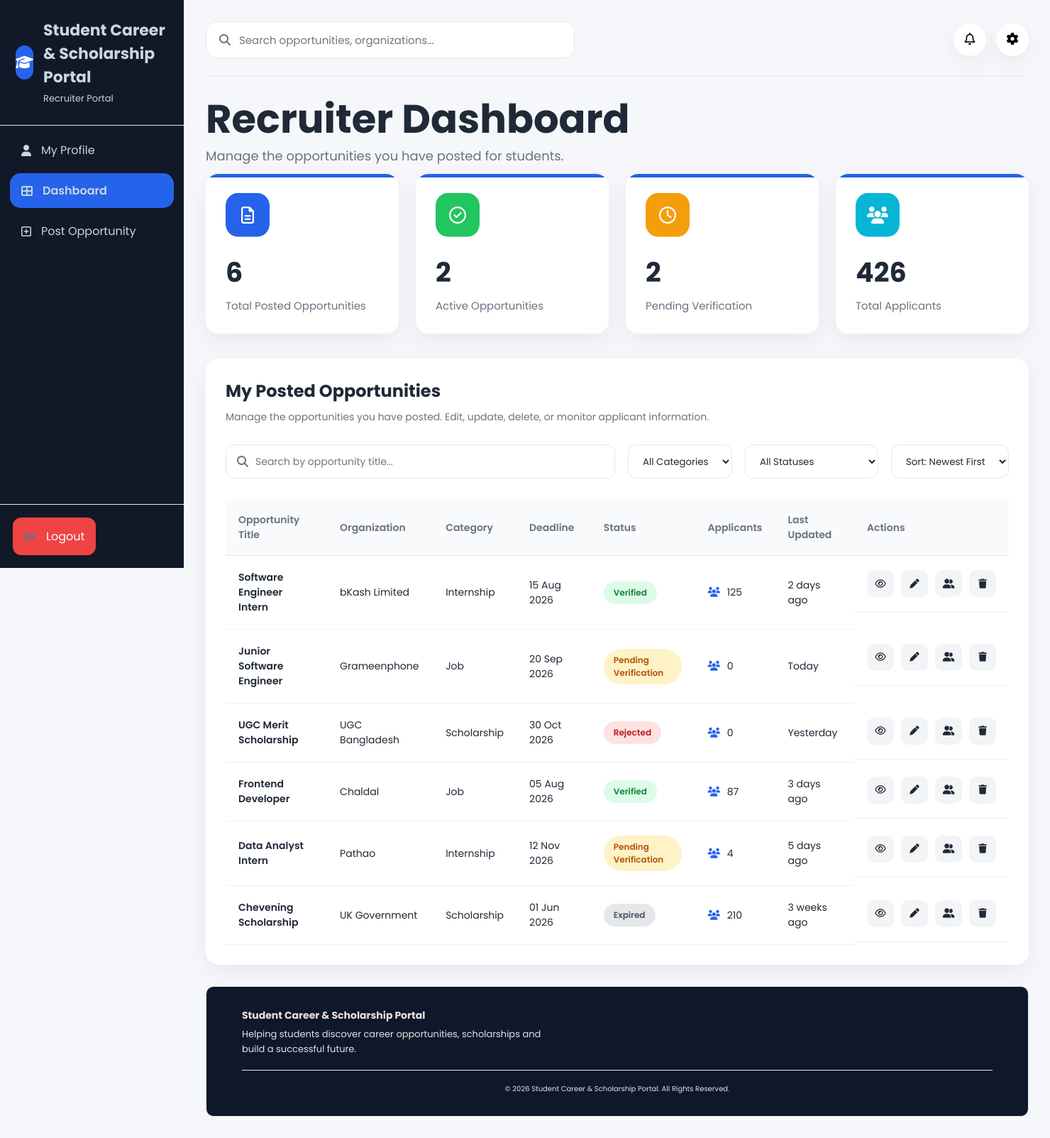
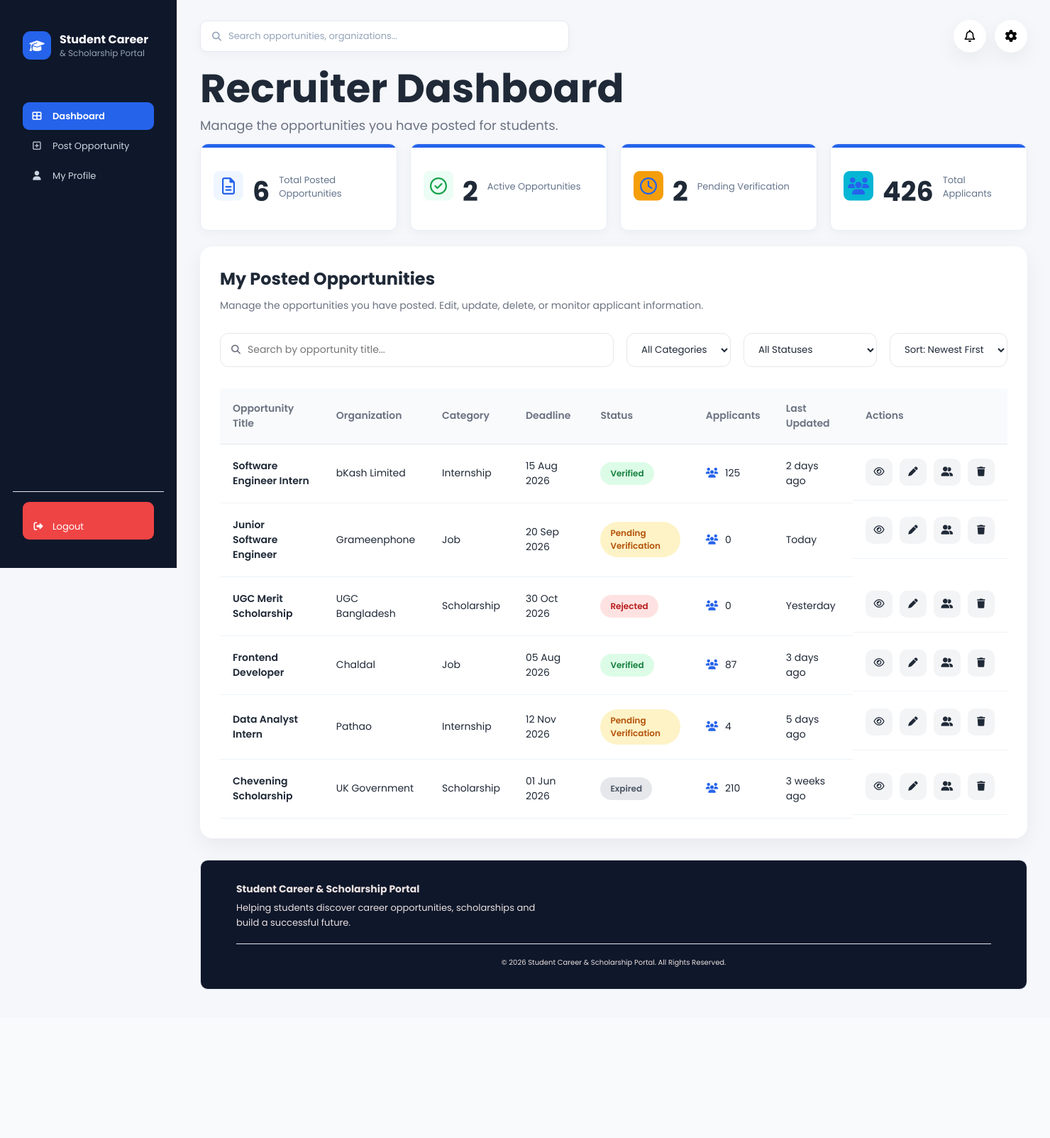
Before and after one commit to tar1Qul/student-career-scholarship-portal-main, a PHP site: page /recruit/recruiter_dashboard.html in a window 1480 px wide. Shown: the whole page at 71% size. After the commit the page ends 1394 px from the top, so only its background shows below. Run offline with PHP 8.4, Linux system fonts and the light colour scheme; some libraries are stand-ins or nearby versions.

Commit message:
fixed few things

```diff
--- a/recruit/css/recruiter_dashboard.css
+++ b/recruit/css/recruiter_dashboard.css
@@ -41,94 +41,63 @@ body {
 }
 
 /* ================================
-        MAIN LAYOUT
-================================ */
-
-.dashboard {
-
-    display: flex;
-    /* min-height: 100vh; */
-    /* width: 320px; */
-
-}
-
-/* ================================
             SIDEBAR
 ================================ */
 
 .sidebar {
-
-    width: 260px;
+    width: 223px;
     background: #111827;
     border-right: 1px solid var(--border);
-
     display: flex;
     flex-direction: column;
     justify-content: space-between;
-
     position: fixed;
     left: 0;
     top: 0;
     bottom: 0;
-
 }
 
 /* Logo */
-
 .logo {
-
     display: flex;
     align-items: center;
-    gap: 14px;
-
-    padding: 26px 22px;
-
-    border-bottom: 1px solid var(--border);
-
-}
-.topbar {
-    display: flex;
-    align-items: center;
-    justify-content: space-between;
-
-    margin-bottom: 32px;
-
-    padding-bottom: 24px;
-    border-bottom: 1px solid var(--border);
+    gap: 10px;
+    padding: 18px 14px;
+    border-bottom: none;
+    flex-shrink: 0;
 }
 
 .logo-icon {
-
-    width: 48px;
-    height: 48px;
-
-    border-radius: 14px;
-
+    width: 40px;
+    height: 40px;
+    flex: 0 0 40px;
+    border-radius: 11px;
     background: var(--primary);
-
     color: #fff;
-
     display: flex;
     align-items: center;
     justify-content: center;
-
-    font-size: 20px;
-
+    font-size: 17px;
+}
+
+.logo-text {
+    min-width: 0;
 }
 
 .logo-text h4 {
-
-    font-size: 22px;
+    font-size: 16px;
+    line-height: 1.2;
     font-weight: 700;
-    color:#cbd5e1;
-
+    color: #f8fafc;
+    white-space: nowrap;
 }
 
 .logo-text span {
-
-    font-size: 13px;
-    color: #cbd5e1;
-
+    display: block;
+    margin-top: 3px;
+    font-size: 12px;
+    line-height: 1.2;
+    color: #94a3b8;
 }
 
 /* ================================
@@ -140,54 +109,48 @@ body {
     display: flex;
     flex-direction: column;
     justify-content: flex-start;
-    padding: 20px 14px;
-    gap: 8px;
-    margin-top: 0;
-    padding-top: 10px;
-
+    padding: 10px 14px;
+    gap: 3px;
+    margin: 0;
 }
 
 .sidebar-menu a {
     display: flex;
     align-items: center;
     gap: 14px;
-    padding: 12px 16px;
+    min-height: 39px;
+    padding: 9px 12px;
     text-decoration: none;
     color: #cbd5e1;
-    /* Dashboard & Post Opportunity text color */
     transition: color 0.3s ease, background-color 0.3s ease;
-    border-radius: 15px;
-}
-
-/* Keep icons the same color as the text */
+    border-radius: 9px;
+    font-size: 13px;
+}
+
 .sidebar-menu a i {
+    width: 16px;
+    text-align: center;
     color: #cbd5e1;
-}
-
-/* Active state */
+    flex-shrink: 0;
+}
+
 .sidebar-menu a.active {
-    color: #cbd5e1;
-}
-
-/* Hover effect */
+    background: #2563eb;
+    color: #fff;
+    font-weight: 600;
+}
+
+.sidebar-menu a.active i {
+    color: #fff;
+}
+
 .sidebar-menu a:hover {
-    color: #ffffff;
-    /* Optional: brighter on hover */
-}
-
-.sidebar-menu a:hover {
-
     background: #2563eb;
-    color:#ffffff ;
-
-}
-
-.sidebar-menu .active {
-
-    background: #2563eb;
-    color: black;
-    font-weight: 600;
-
+    color: #fff;
+}
+
+.sidebar-menu a:hover i {
+    color: #fff;
 }
 
 /* ================================
@@ -195,84 +158,36 @@ body {
 ================================ */
 
 .sidebar-footer {
-
-    padding: 18px;
+    padding: 14px;
     border-top: 1px solid var(--border);
-
+    flex-shrink: 0;
 }
 
 .user {
-
+    display: block;
+    width: 100%;
+}
+
+.logout {
     display: flex;
     align-items: center;
-    gap: 14px;
-
-}
-
-.avatar {
-
-    width: 44px;
-    height: 44px;
-
-    border-radius: 50%;
-
-    background: #dbeafe;
-
-    color: var(--primary);
-
-    font-weight: 700;
-
-    display: flex;
-    align-items: center;
-    justify-content: center;
-
-}
-
-.user-info {
-
-    flex: 1;
-
-}
-
-.user-info h4 {
-
-    font-size: 15px;
-    font-weight: 600;
-
-}
-
-.user-info p {
-
-    font-size: 12px;
-    color: var(--text-light);
-
-}
-
-.user i {
-
-    cursor: pointer;
-    color: var(--text-light);
-    transition: var(--transition);
-
-}
-
-.user i:hover {
-
-    color: var(--danger);
-
-}
-
-
-.logout {
-    display: flex;
-    align-items: center;
-    gap: 15px;
-    padding: 14px 16px;
+    justify-content: flex-start;
+    gap: 12px;
+    width: 100%;
+    min-height: 39px;
+    padding: 9px 14px;
     text-decoration: none;
     background: #ef4444;
     color: #fff;
-    border-radius: 12px;
+    border-radius: 9px;
     transition: .3s;
+    font-size: 13px;
+}
+
+.logout i {
+    color: #fff;
+    width: 16px;
+    text-align: center;
 }
 
 .logout:hover {
--- a/recruit/recruiter_dashboard.html
+++ b/recruit/recruiter_dashboard.html
@@ -17,7 +17,7 @@
     <link rel="stylesheet" href="https://cdnjs.cloudflare.com/ajax/libs/font-awesome/6.7.1/css/all.min.css">
 
     <link rel="stylesheet" href="css/recruiter_dashboard.css">
-
+    <link rel="stylesheet" href="css/dashboard.css">
 
 </head>
 
@@ -36,20 +36,15 @@
                 </div>
 
                 <div class="logo-text">
-                    <h4>Student Career & Scholarship Portal</h4>
-                    <span>Recruiter Portal</span>
+                    <h4>Student Career </h4>
+                    <span>& Scholarship Portal</span>
                 </div>
 
             </div>
 
             <nav class="sidebar-menu">
 
-                <a href="recruiter_profile.html">
-                    <i class="fa-solid fa-user"></i>
-                    <span>My Profile</span>
-                </a>
-
-                <a href="#" id="dashboard-btn" id="sidebar-dashboard-btn" class="active">
+                <a href="#" id="dashboard-btn" class="active">
                     <i class="fa-solid fa-table-cells-large"></i>
                     Dashboard
                 </a>
@@ -59,6 +54,11 @@
                     Post Opportunity
                 </a>
 
+                <a href="#" id="profile-btn">
+                    <i class="fa-solid fa-user"></i>
+                    <span>My Profile</span>
+                </a>
+
 
 
             </nav>
@@ -66,15 +66,10 @@
             <div class="sidebar-footer">
 
                 <div class="user">
-
-                    <a href="../login.html" class="logout">
-
+                    <a class="logout" href="../login.html">
                         <i class="fa-solid fa-right-from-bracket"></i>
-
-                        Logout
-
+                        <span>Logout</span>
                     </a>
-
                 </div>
 
             </div>
```
Also changed, not shown: other parts of recruit/recruiter_dashboard.html (+224 -1 lines), recruit/js/recruiter_dashboard.js (+40 -103 lines).
